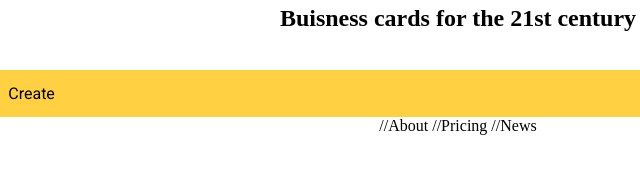
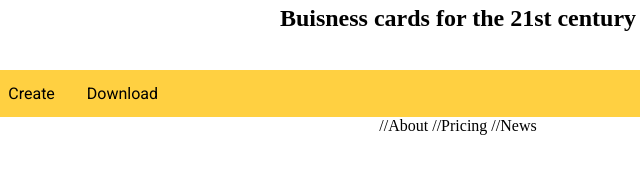
Before and after one commit to opticalraze/cards, a plain HTML site: page index.html in a window 1280 px wide. Shown: the part 122-296 px from the top of the page, 182-822 px from the left. Drawn offline with Linux system fonts and the light colour scheme.

Commit message:
Update index.html

```diff
--- a/index.html
+++ b/index.html
@@ -31,6 +31,7 @@
         <li><a class="active" href="/">Home</a></li>
         <li><a href="/mycards">My Cards</a></li>
         <li><a href="/create">Create</a></li>
+        <li><a href="/download">Download</a></li>
       </ul>
     </div>
 
```
